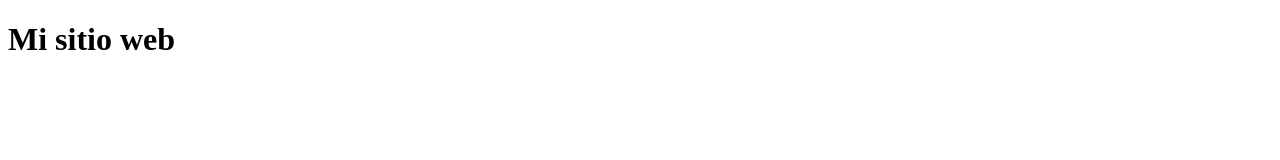
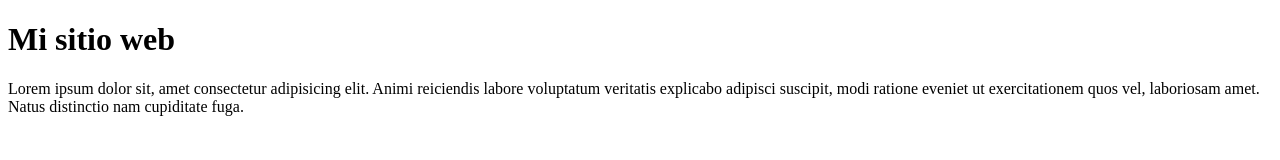
Before and after one commit to GabyCam100/miSitioWeb, a plain HTML site: page index.html in a window 1280 px wide. Drawn offline with Linux system fonts and the light colour scheme.

Commit message:
Agregué un elemento de párrafo

```diff
--- a/index.html
+++ b/index.html
@@ -7,5 +7,6 @@
 </head>
 <body>
    <h1>Mi sitio web</h1>
+   <p>Lorem ipsum dolor sit, amet consectetur adipisicing elit. Animi reiciendis labore voluptatum veritatis explicabo adipisci suscipit, modi ratione eveniet ut exercitationem quos vel, laboriosam amet. Natus distinctio nam cupiditate fuga.</p>
 </body>
 </html>
```
